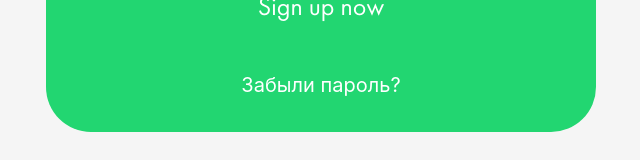
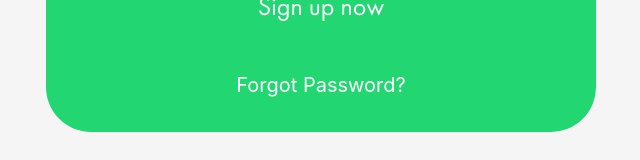
Before and after one commit to r1ddev/eventy, a React (Create React App) app: page /login in a window 1280 px wide. Shown: the part 570-730 px from the top of the page, without its empty margins (319-959 px from the left). Built offline with nearby package versions, Linux system fonts and the light colour scheme; what react-pose would draw is missing.

Commit message:
up translate

```diff
--- a/src/pages/networking/networking.js
+++ b/src/pages/networking/networking.js
@@ -148,11 +148,11 @@ class Networking extends React.Component {
 								</div>
 							</div>
 						</div>
-						{/*
+
 						<div className="title">Что предлагаю:</div>
 						<div className="text">{user.what_offer}</div>
 						<div className="title mt-5">Что ищу:</div>
-						<div className="text">{user.what_looking}</div> */}
+						<div className="text">{user.what_looking}</div>
 					</Link>
 				</div>
 			);
@@ -166,8 +166,8 @@ class Networking extends React.Component {
 							type="text"
 							className="inp-search col"
 							placeholder="Search"
-              onChange={this.onSerchTextChange}
-              value={this.state.searchText}
+							onChange={this.onSerchTextChange}
+							value={this.state.searchText}
 						/>
 						{searchText && <span className="clear-search" onClick={this.onSerchTextClear}></span>}
 					</div>
--- a/src/utils/i18n.js
+++ b/src/utils/i18n.js
@@ -11,7 +11,7 @@ i18n.use(LanguageDetector).init({
         ВОЙТИ: "ВОЙТИ",
         "ВОЙТИ КАК ГОСТЬ": "ВОЙТИ КАК ГОСТЬ",
         Зарегистрироваться: "Зарегистрироваться",
-        "забыли пароль?": "забыли пароль?",
+        "Забыли пароль?": "Забыли пароль?",
         "Пользователя с этими данными не существует": "Пользователя с этими данными не существует",
 
         Регистрация: "Регистрация",
@@ -106,7 +106,7 @@ i18n.use(LanguageDetector).init({
         ВОЙТИ: "SIGN IN",
         "ВОЙТИ КАК ГОСТЬ": "SIGN IN AS GUEST",
         Зарегистрироваться: "Sign up now",
-        "забыли пароль?": "Forgot Password?",
+        "Забыли пароль?": "Forgot Password?",
         "Пользователя с этими данными не существует": "There is no user with this data",
 
         Регистрация: "SIGN UP",
```
